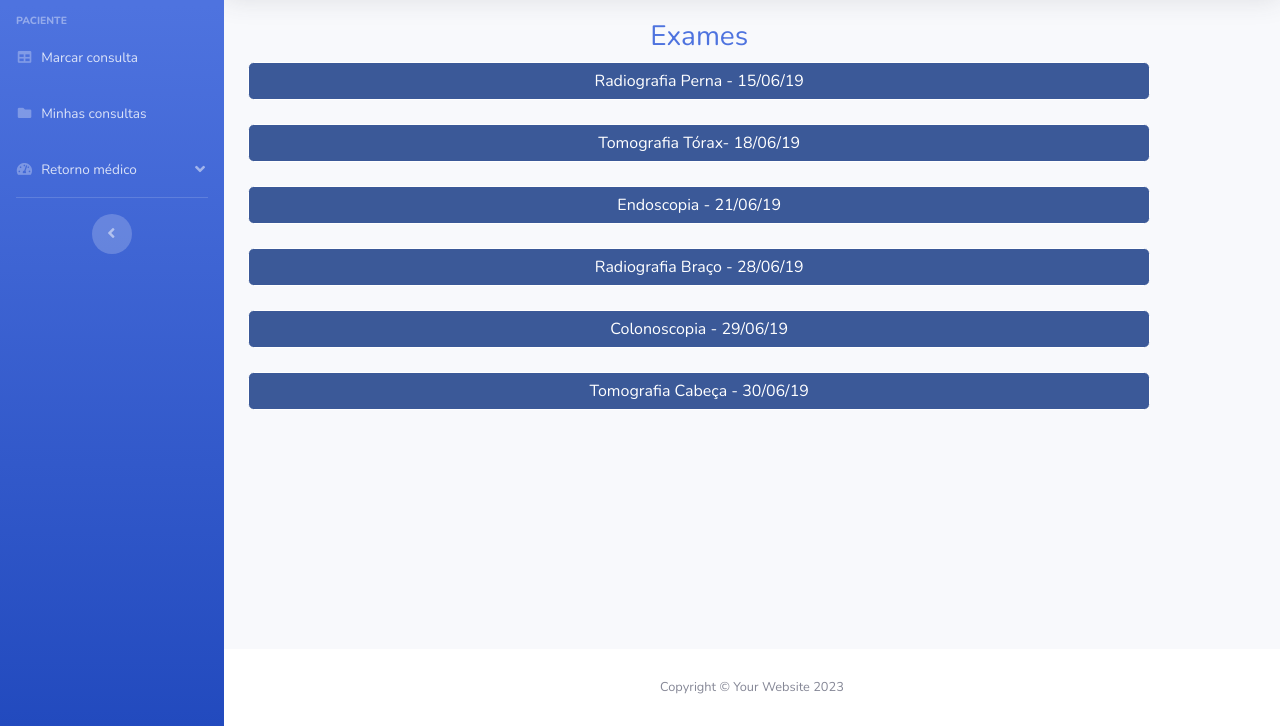
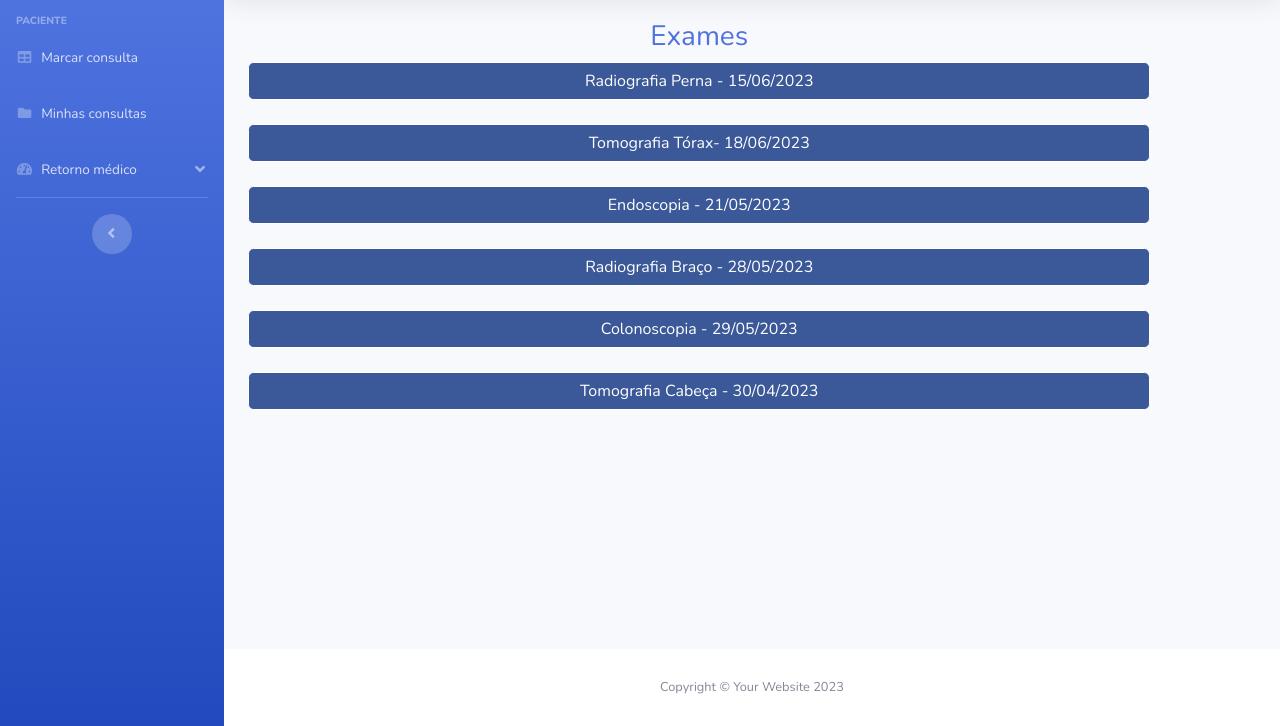
Before and after one commit to alumertz/healthwise, a website with bundled scripts: page paciente/Exames.html in a window 1280 px wide. Shown: the part 74-800 px from the top of the page. Built offline with nearby package versions, Linux system fonts and the light colour scheme.

Commit message:
fix year and tables

```diff
--- a/paciente/Exames.html
+++ b/paciente/Exames.html
@@ -176,12 +176,12 @@
         <!-- Begin Page Content -->
         <div class="container-fluid" style="width: 90%; float: left;">
           <h3 style="text-align: center"><a href="#">Exames</a></h3>
-       <a href="#" class="btn btn-facebook btn-block">Radiografia Perna - 15/06/19</a><br>
-       <a href="#" class="btn btn-facebook btn-block">Tomografia Tórax- 18/06/19</a><br>
-       <a href="#" class="btn btn-facebook btn-block">Endoscopia - 21/06/19</a><br>
-       <a href="#" class="btn btn-facebook btn-block">Radiografia Braço - 28/06/19</a><br>
-       <a href="#" class="btn btn-facebook btn-block">Colonoscopia - 29/06/19</a><br>
-       <a href="#" class="btn btn-facebook btn-block">Tomografia Cabeça - 30/06/19</a>
+       <a href="#" class="btn btn-facebook btn-block">Radiografia Perna - 15/06/2023</a><br>
+       <a href="#" class="btn btn-facebook btn-block">Tomografia Tórax- 18/06/2023</a><br>
+       <a href="#" class="btn btn-facebook btn-block">Endoscopia - 21/05/2023</a><br>
+       <a href="#" class="btn btn-facebook btn-block">Radiografia Braço - 28/05/2023</a><br>
+       <a href="#" class="btn btn-facebook btn-block">Colonoscopia - 29/05/2023</a><br>
+       <a href="#" class="btn btn-facebook btn-block">Tomografia Cabeça - 30/04/2023</a>
         </div>
 
         <!-- /.container-fluid -->
```
Also changed, not shown: administrador/Gerenciar consultas.html (+1 -2 lines), administrador/Gerenciar pacientes.html (+1 -1 lines), administrador/Gerenciar.html (+1 -1 lines).
